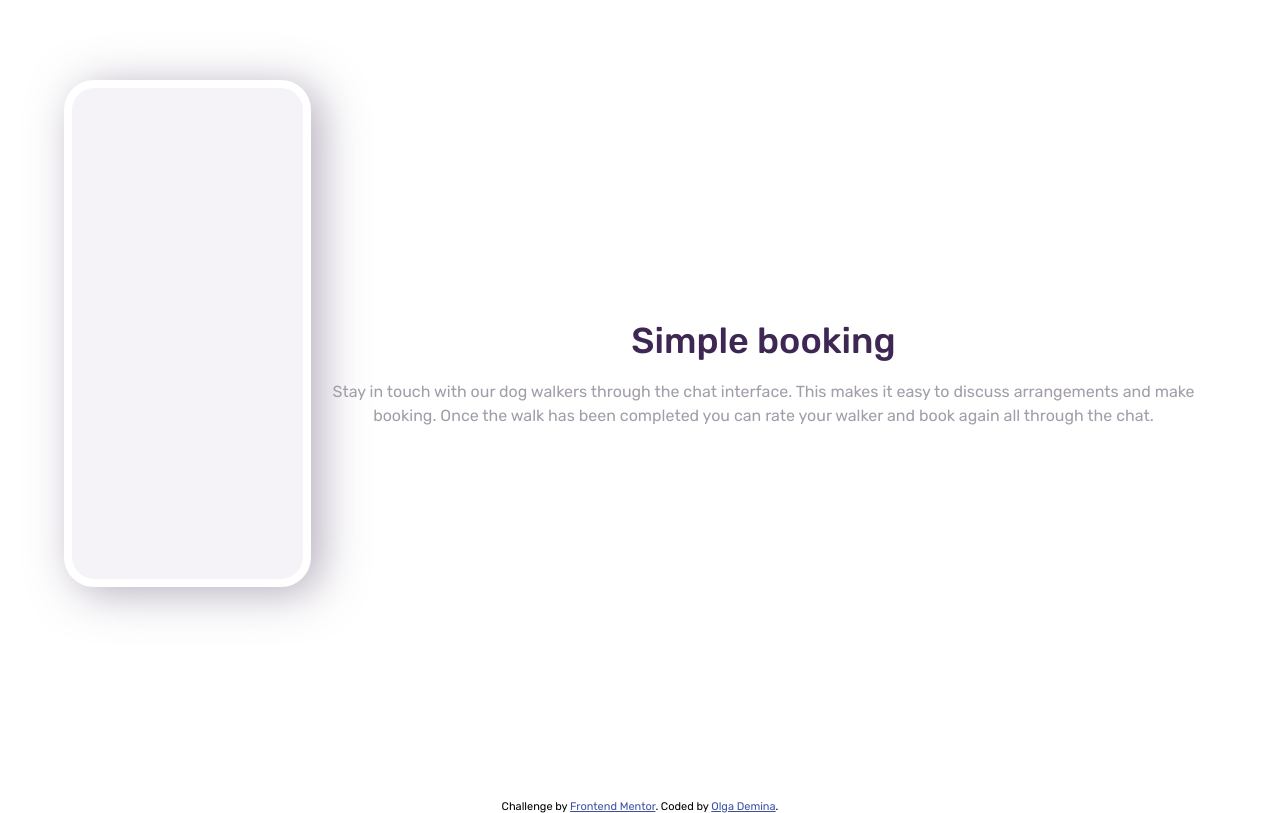
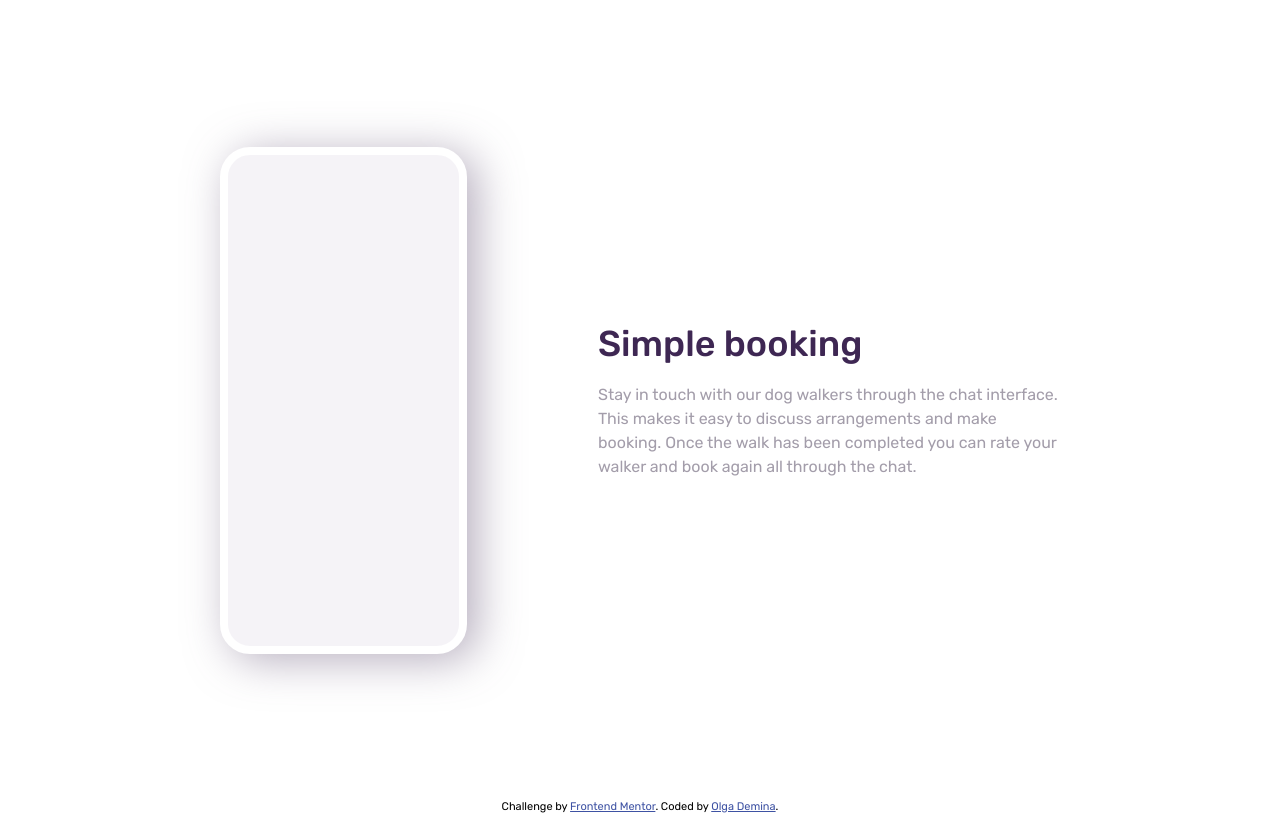
Before and after one commit to olga-demina/frontendmaster-chat-app, a plain HTML site: page index.html in a window 1280 px wide. Drawn offline with Linux system fonts and the light colour scheme.

Commit message:
Completed responsive layout

```diff
--- a/css/style.css
+++ b/css/style.css
@@ -55,7 +55,7 @@ body {
 .container {
   width: 90%;
   margin: 0 auto;
-    max-width: 1200px;
+  max-width: 540px;
 }
 
 .row {
@@ -64,32 +64,17 @@ body {
   align-items: center;
 }
 
-@media screen and (min-width: 1040px) {
-    .row {
-        flex-direction: row;
-    }
-}
-
 /* Typography  */
 h2 {
   color: var(--main-heading);
   font-weight: 500;
   font-size: 3.6rem;
-    margin-bottom: .5em;
+  margin-bottom: 0.5em;
 }
 
 p {
   font-weight: 400;
   line-height: 1.5em;
-}
-
-.paragraph-color {
-    color: var(--paragraph);
-}
-
-/* Utils */
-.text-center {
-    text-align: center;
 }
 
 /*************** MAIN CONTENT ************/
@@ -98,16 +83,28 @@ p {
   padding: 8rem 0px;
 }
 
+/* Phone */
+.image-col {
+  margin-bottom: 8rem;
+}
 
-/* Phone */
 .phone {
   height: var(--phone-height);
   width: var(--phone-width);
   background-color: var(--app-background);
   border: 8px solid var(--white);
-    box-shadow: 10px 6px 44px rgba(110, 93, 126, .5);
+  box-shadow: 10px 6px 44px rgba(110, 93, 126, 0.5);
   border-radius: 30px;
-    margin-bottom: 8rem;
+}
+
+/* Text column*/
+
+.text-col {
+  text-align: center;
+}
+
+.text-content {
+  color: var(--paragraph);
 }
 
 /*************** ATTRIBUTION ***********/
@@ -118,3 +115,38 @@ p {
 .attribution a {
   color: hsl(228, 45%, 44%);
 }
+
+/************** MEDIA QUERIES ***********/
+
+@media screen and (min-width: 1040px) {
+
+  /* Layout */
+  .container {
+    max-width: 840px;
+  }
+
+  .row {
+    flex-direction: row;
+    justify-content: space-between;
+  }
+
+  /*************** MAIN CONTENT ************/
+  #main-content {
+    display: flex;
+    align-items: center;
+    justify-content: center;
+  }
+
+  /* Text column*/
+  .image-col {
+    display: flex;
+    align-items: center;
+    width: 45%;
+    margin-bottom: 0;
+  }
+
+  .text-col {
+    text-align: left;
+    width: 55%;
+  }
+}
--- a/index.html
+++ b/index.html
@@ -41,8 +41,8 @@
 
             </div>
             <div class="text-col">
-              <h2 class="text-center">Simple booking</h2>
-              <p class="paragraph-color text-center">
+              <h2 class="text-heading">Simple booking</h2>
+              <p class="text-content">
                 Stay in touch with our dog walkers through the chat interface.
                 This makes it easy to discuss arrangements and make booking.
                 Once the walk has been completed you can rate your walker and
```
Lines whose indentation alone changed are shown as unchanged.
